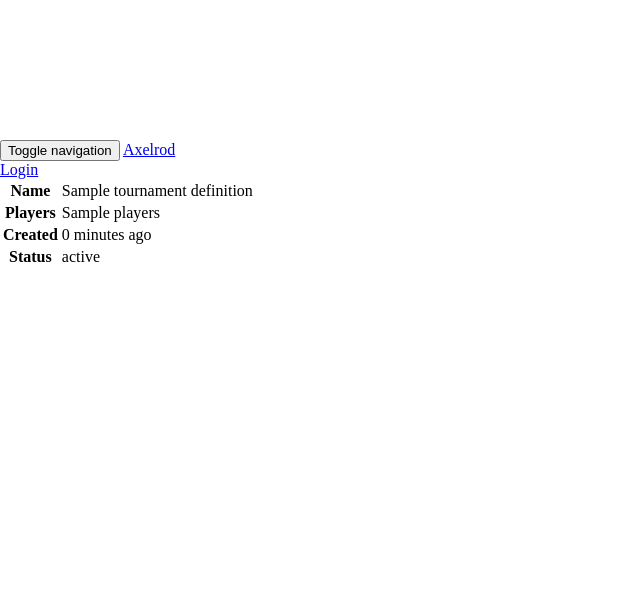
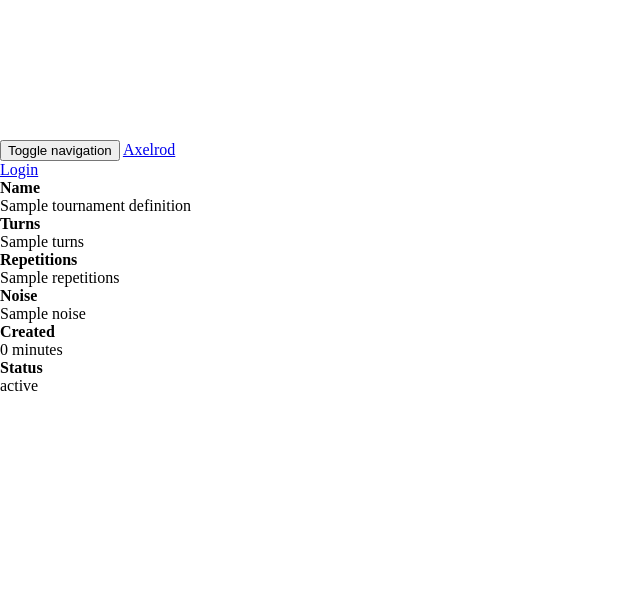
Before and after one commit to meatballs/DjAxelrod, a Django app: template core/templates/core/tournament_detail.html in a window 1280 px wide. Shown: the top 590 px of the page, without its empty margins (0-640 px from the left). Before the commit the page ends 262 px from the top, so only its background shows below. Run offline with Django 3.2, Linux system fonts and the light colour scheme; the template is opened without the code that fills it: most values are stand-ins (such as "Sample title", 1, 10 or a date in 2020); data that the repository does not hold is empty; style sheets or scripts are compiled from the project's sources; parts of the project's set-up code (start-up, migrations or seed data) failed here and were passed over; some libraries are stand-ins or nearby versions.

Commit message:
adds definition details to results in bootstrap grid

```diff
--- a/core/templates/core/tournament_detail.html
+++ b/core/templates/core/tournament_detail.html
@@ -1,14 +1,29 @@
 {% extends "base.html" %}
 {% block content %}
 <div class="container">
-
-	<table class="table">
+    <div class="row">
+        <div class="col-xs-1"><strong>Name</strong></div><div class="col-xs-10">{{ object.tournament_definition.name }}</div>
+    </div>
+    <div class="row">
+        <div class="col-xs-1"><strong>Turns</strong></div><div class="col-xs-1">{{ object.tournament_definition.turns }}</div>
+        <div class="col-xs-1"><strong>Repetitions</strong></div><div class="col-xs-1">{{ object.tournament_definition.repetitions }}</div>
+        <div class="col-xs-1"><strong>Noise</strong></div><div class="col-xs-1">{{ object.tournament_definition.noise }}</div>
+    </div>
+    <div class="row">
+        <div class="col-xs-1"><strong>Created</strong></div><div class="col-xs-3">{{ object.created|timesince }}</div>
+        <div class="col-xs-1"><strong>Status</strong></div><div class="col-xs-1">{{ object.get_status_display }}</div>
+    </div>
+</div>
+	<!-- <table class="table">
 	<tr><th>Name</th><td>{{ object.tournament_definition.name }}</td></tr>
-	<tr><th>Players</th><td>{{ object.tournament_definition.players }}</td></tr>
+	<tr><th>Turns</th><td>{{ object.tournament_definition.turns }}</td>
+    <th>Repetitions</th><td>{{ object.tournament_definition.repetitions }}</td>
+    <th>Noise</th><td>{{ object.tournament_definition.noise }}</td></tr>
 	<tr><th>Created</th><td>{{ object.created|timesince }} ago</td></tr>
 	<tr><th>Status</th><td>{{ object.get_status_display }}</td></tr>
-	</table>
+	</table> -->
 
+<div class="container">
 	<div class="tournament_results_vis" data-tournament-results-url="{{ tournament.get_results_url }}"></div>
 </div>
 {% endblock %}
```
